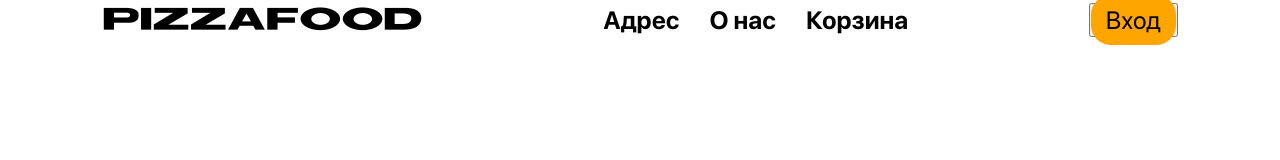
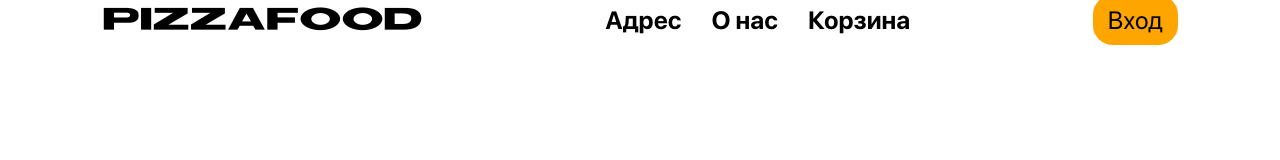
Before and after one commit to D1maKryt/Project, a plain HTML site: page HelloApp/index.html in a window 1280 px wide. Drawn offline with Linux system fonts and the light colour scheme.

Commit message:
Мелкие изменения в css

```diff
--- a/HelloApp/styles/style.css
+++ b/HelloApp/styles/style.css
@@ -5,6 +5,11 @@
     box-sizing: border-box;
     list-style: none;
     font-family: sf-pro-regular;
+}
+
+button {
+    outline: none;
+    border: none;
 }
 
 ::-webkit-scrollbar {
```
